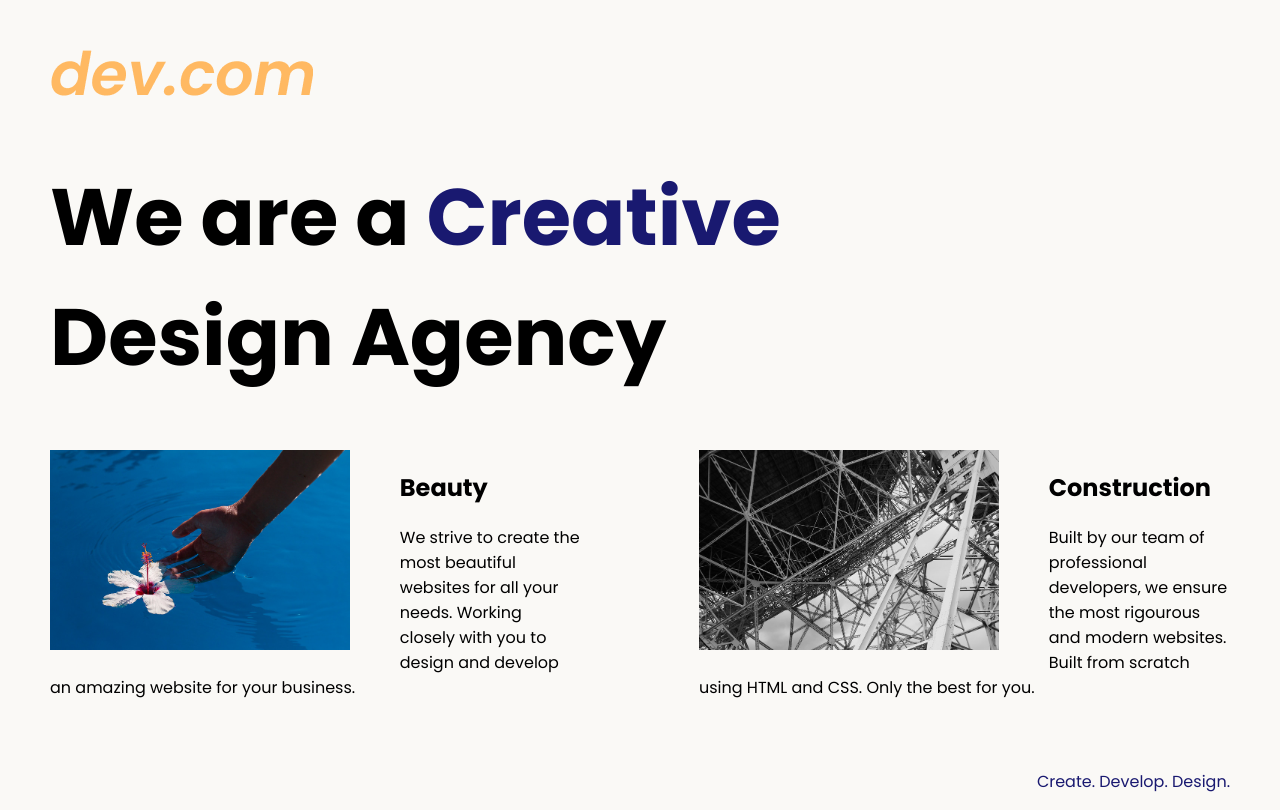
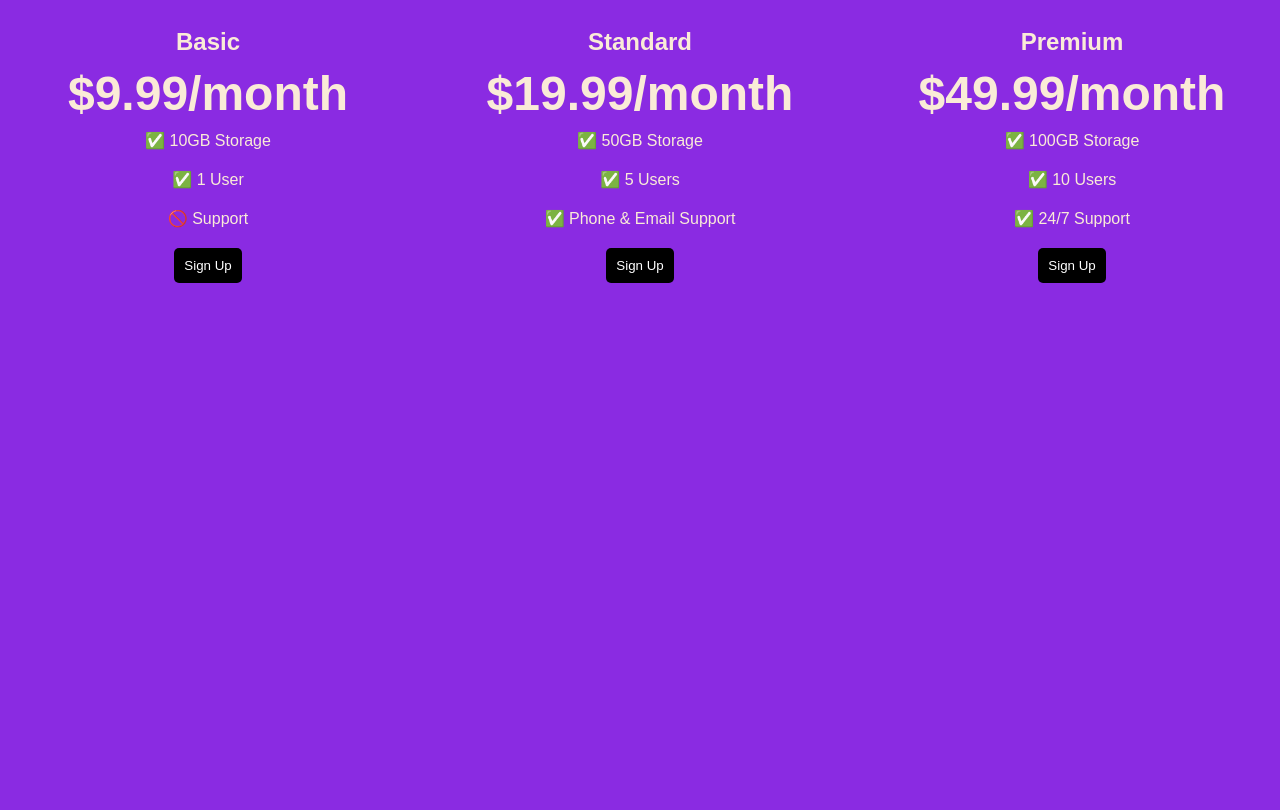
Before and after one commit to prithinga-devi/html-Agency, a plain HTML site: page index.html in a window 1280 px wide. Drawn offline with Linux system fonts and the light colour scheme; a web font is replaced by a local one.

Commit message:
Add files via upload

```diff
--- a/index.html
+++ b/index.html
@@ -1,38 +1,103 @@
 <!DOCTYPE html>
-<html lang="en">
+<html>
+  <head>
+    <title>Flexbox Pricing Table</title>
+    <link rel="preconnect" href="https://fonts.googleapis.com" />
+    <link rel="preconnect" href="https://fonts.gstatic.com" crossorigin />
+    <link
+      href="https://fonts.googleapis.com/css2?family=Sono:wght@400;700&display=swap"
+      rel="stylesheet"
+    />
+    <style>
+      body {
+        font-family: "Sono", sans-serif;
+        background-color: blueviolet;
+      }
+      .pricing-container{
+        justify-content: center;
+        display: flex;
+        align-items: center;
+        height: 100hv;
+        gap: 2rem;
+        color: antiquewhite;
+      }
+      .pricing-plan{
+        flex: 1;
+        max-width: 400px;
+        padding: 20px;
+        border-radius: 5px;
+        text-align: center;
+      }
+      .plan-title{
+        font-weight: bold;
+        font-size: 24px;
+        margin-bottom: 10px;
+      }
+       .plan-price {
+      font-size: 48px;
+      font-weight: bold;
+      margin-bottom: 10px;
+    }
+      .plan-features {
+      list-style: none;
+      padding: 0;
+      margin: 0;
+    }
 
-<head>
-  <meta charset="UTF-8">
-  <meta name="viewport" content="width=device-width, initial-scale=1.0">
-  <title>Agency</title>
-  <link rel="stylesheet" href="./style.css">
-  <link rel="preconnect" href="https://fonts.googleapis.com">
-  <link rel="preconnect" href="https://fonts.gstatic.com" crossorigin>
-  <link href="https://fonts.googleapis.com/css2?family=Poppins:wght@400;700&display=swap" rel="stylesheet">
-</head>
+    .plan-features li {
+      margin-bottom: 20px;
+    }
 
-<body>
-  <div class="main">
-    <img class="logo" src="logo.png" alt="logo">
-    <h1>We are a  <span class="creative">Creative</span> <br />Design Agency</h1>
-    <div class="left card"><img class="tile-image" src="beautiful.jpg" alt="hand and flower in water">
-      <h2 class="card-title">Beauty</h2>
-      <p class="card-text">We strive to create the most beautiful websites for all your needs. Working closely with you
-        to
-        design and
-        develop an amazing website for your business.</p>
+    .plan-button {
+      padding: 10px;
+      background-color: black;
+      color: #fff;
+      border-radius: 5px;
+      border: none;
+    }
+
+      /* Hint: What can you do with a media query and flexbox? */
+      @media (max-width: 1250px) {
+         .pricing-container {
+        flex-direction: column;
+        height: 100%;
+      }
+      }
+    </style>
+  </head>
+
+  <body>
+    <div class="pricing-container">
+      <div class="pricing-plan">
+        <div class="plan-title">Basic</div>
+        <div class="plan-price">$9.99/month</div>
+        <ul class="plan-features">
+          <li>✅ 10GB Storage</li>
+          <li>✅ 1 User</li>
+          <li>🚫 Support</li>
+        </ul>
+        <button class="plan-button">Sign Up</button>
+      </div>
+      <div class="pricing-plan">
+        <div class="plan-title">Standard</div>
+        <div class="plan-price">$19.99/month</div>
+        <ul class="plan-features">
+          <li>✅ 50GB Storage</li>
+          <li>✅ 5 Users</li>
+          <li>✅ Phone &amp; Email Support</li>
+        </ul>
+        <button class="plan-button">Sign Up</button>
+      </div>
+      <div class="pricing-plan">
+        <div class="plan-title">Premium</div>
+        <div class="plan-price">$49.99/month</div>
+        <ul class="plan-features">
+          <li>✅ 100GB Storage</li>
+          <li>✅ 10 Users</li>
+          <li>✅ 24/7 Support</li>
+        </ul>
+        <button class="plan-button">Sign Up</button>
+      </div>
     </div>
-
-    <div class="right card"><img class="tile-image" src="construction.jpg" alt="metal structure">
-      <h2 class="card-title">Construction</h2>
-      <p>Built by our team of professional developers, we ensure the most rigourous and modern websites. Built from
-        scratch using HTML and CSS. Only the best for you.</p>
-    </div>
-
-  </div>
-  <footer>
-    <p>Create. Develop. Design.</p>
-  </footer>
-</body>
-
+  </body>
 </html>
```
